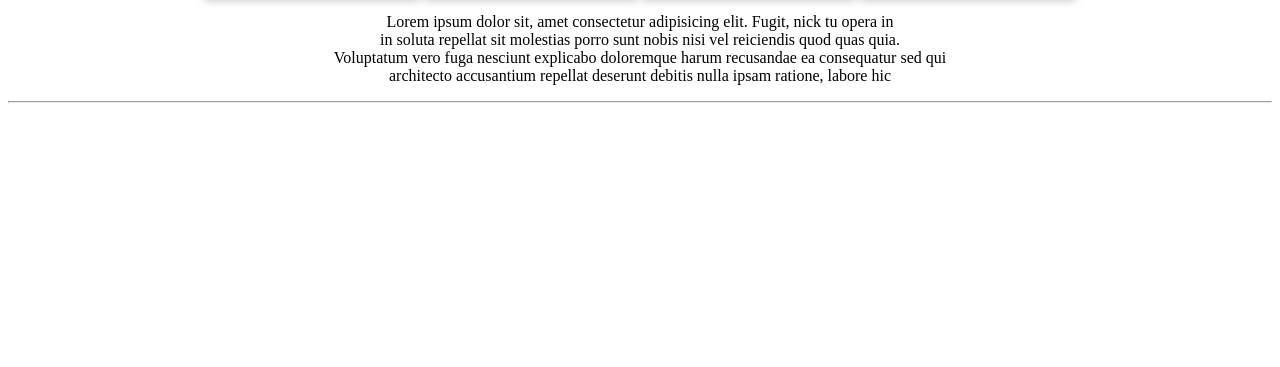
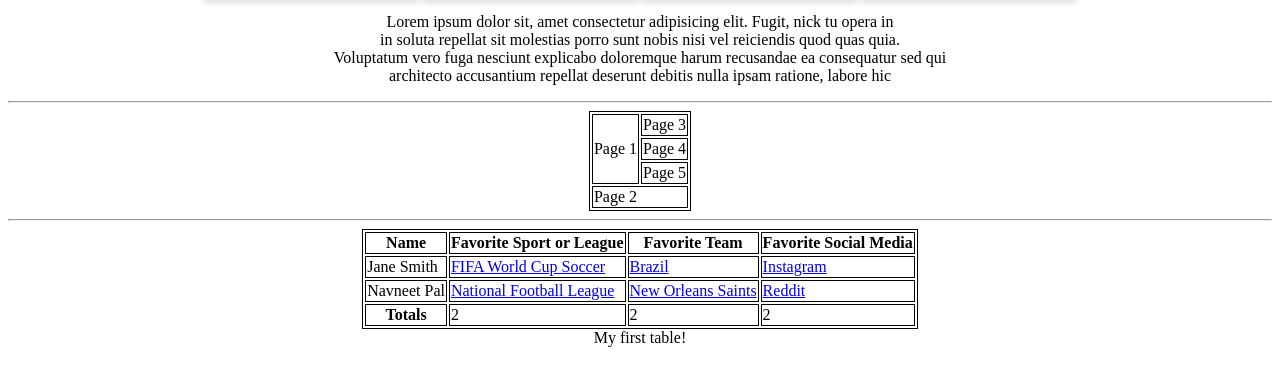
Before and after one commit to NavneetPal/Cybercom-Creation, a plain HTML site: page practice/index.html in a window 1280 px wide. Shown: the part 433-800 px from the top of the page. Drawn offline with Linux system fonts and the light colour scheme.

Commit message:
table also added

```diff
--- a/practice/index.html
+++ b/practice/index.html
@@ -44,5 +44,56 @@
         </p>
     </div>
     <hr>
+
+    <div style="display:flex;justify-content:center">
+        <table>
+            <tr>
+                <td rowspan="3">Page 1</td>
+                <td>Page 3</td>
+            </tr>
+            <tr>
+                <td>Page 4</td>
+            </tr>
+            <tr>
+                <td>Page 5</td>
+            </tr>
+            <tr>
+                <td colspan="2">Page 2</td>
+            </tr>
+        </table>
+    </div>
+
+    <hr>
+
+    <div style="display:flex;justify-content:center">
+        <table>
+            <tr>
+                <th>Name</th>
+                <th>Favorite Sport or League</th>
+                <th>Favorite Team</th>
+                <th>Favorite Social Media</th>
+            </tr>
+            <tr>
+                <td>Jane Smith</td>
+                <td> <a href="#">FIFA World Cup Soccer</a></td>
+                <td><a href="#">Brazil</a></td>
+                <td><a href="#">Instagram</a></td>
+            </tr>
+            <tr>
+                <td>Navneet Pal</td>
+                <td> <a href="#">National Football League</a></td>
+                <td><a href="#">New Orleans Saints</a></td>
+                <td><a href="#">Reddit</a></td>
+            </tr>
+            <tr>
+                <th>Totals</th>
+                <td>2</td>
+                <td>2</td>
+                <td>2</td>
+            </tr>
+            <caption style="caption-side:bottom">My first table!</caption>
+
+        </table>
+    </div>
 </body>
 </html>
--- a/practice/style.css
+++ b/practice/style.css
@@ -14,3 +14,6 @@
     margin-top:50px;
     text-align:center;
   }
+   table, th, td {
+    border: 1px solid black;
+  }
```
Also changed, not shown: document/201-01-08.txt (+53 -0 lines).
